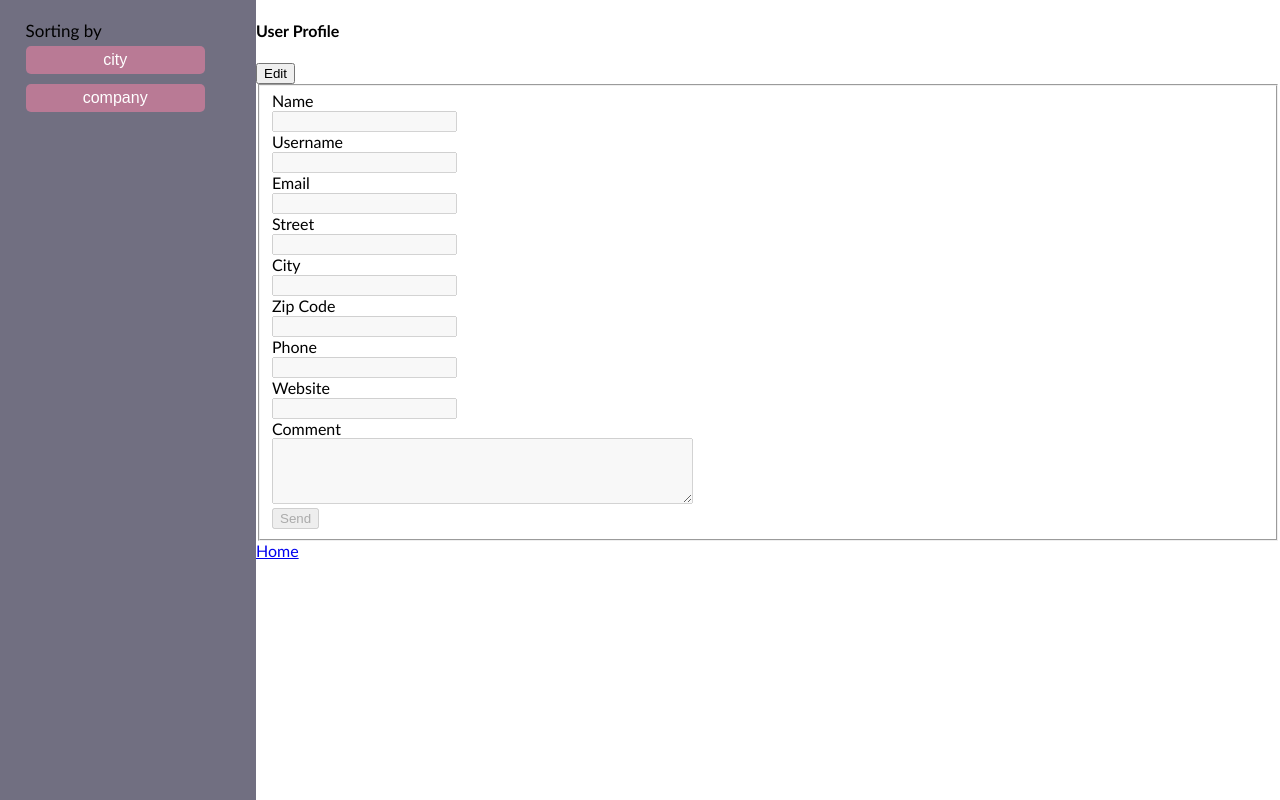
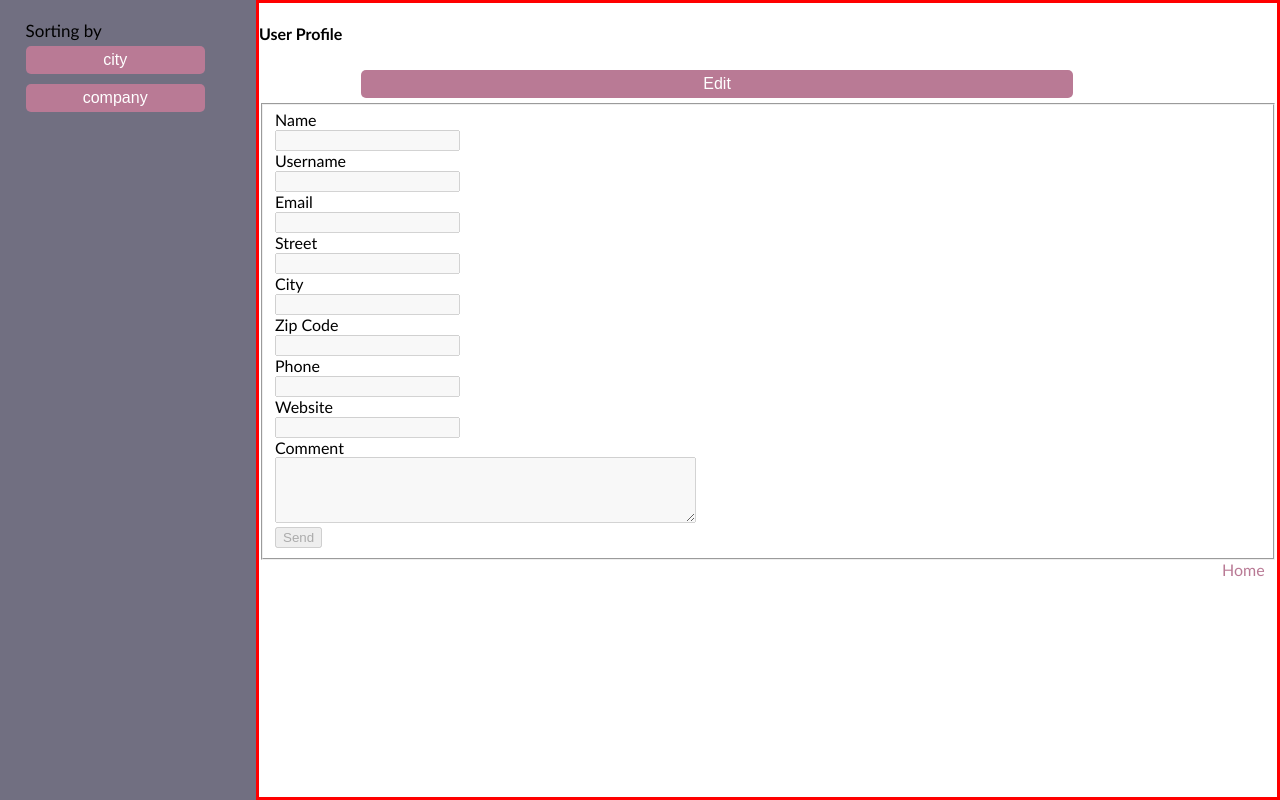
Before and after one commit to tigp/users-list, a React (Vite) app: page /user/1 in a window 1280 px wide. Built offline with nearby package versions, Linux system fonts and the light colour scheme; no server answers.

Commit message:
added some new styles i should to clean up

```diff
--- a/src/styles/index.sass
+++ b/src/styles/index.sass
@@ -22,28 +22,12 @@ body
     align-items: start
     justify-content: flex-start
     background-color: #716F81
-    // filter: blur(1px)
-
-    .btn
-      align-items: center
-      background: #B97A95
-      color: #fff
-      width: 70%
-      font-size: 16px
-      padding: 5px
-      border: none
-      border-radius: 5px
-      margin: 5px 10%
-
-    .btn:active
-      background: #e9abc6
 
     .side-bar-title
       margin: 20px 0px 0px 10%
       font-size: 17px
 
   .users-list
-    // border: 3px solid red
     display: flex
     flex-direction: column
     justify-content: start
@@ -71,7 +55,7 @@ body
   margin: 5px 0px 0px 15px
   font-size: 17px
 
-.user-details
+.user-details-link
   align-self: flex-end
   width: 50px
   color: #B97A95
@@ -83,3 +67,26 @@ body
   color: #969292
 
 // @media display < 540 =>  .grid-container: grid-template-columns: 30% 1fr
+
+#loading
+  text-align: center
+  margint: 5%
+
+.user-profile
+  border: 3px solid red
+  display: flex
+  flex-direction: column
+
+.btn
+  align-items: center
+  background: #B97A95
+  color: #fff
+  width: 70%
+  font-size: 16px
+  padding: 5px
+  border: none
+  border-radius: 5px
+  margin: 5px 10%
+
+.btn:active
+  background: #e9abc6
```
